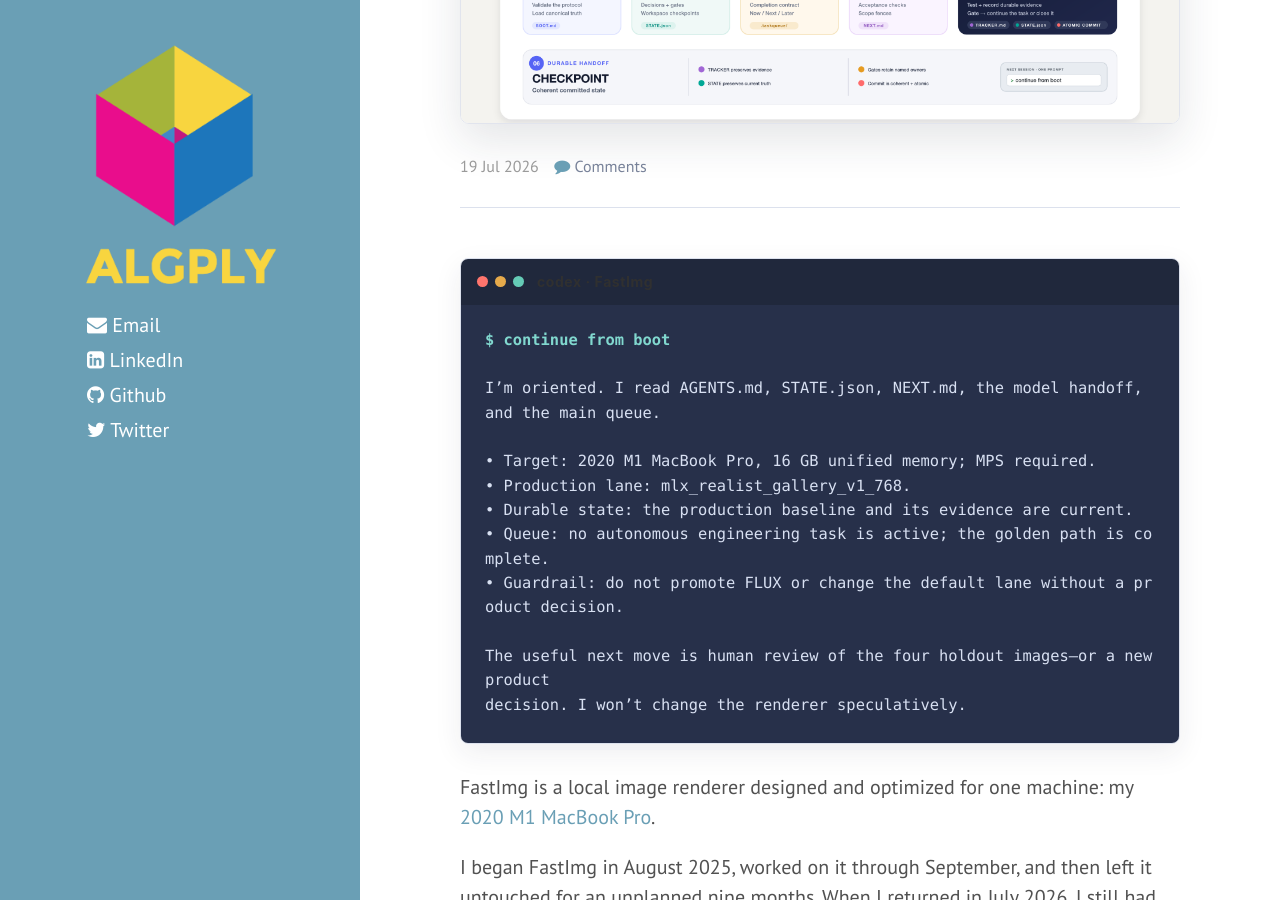
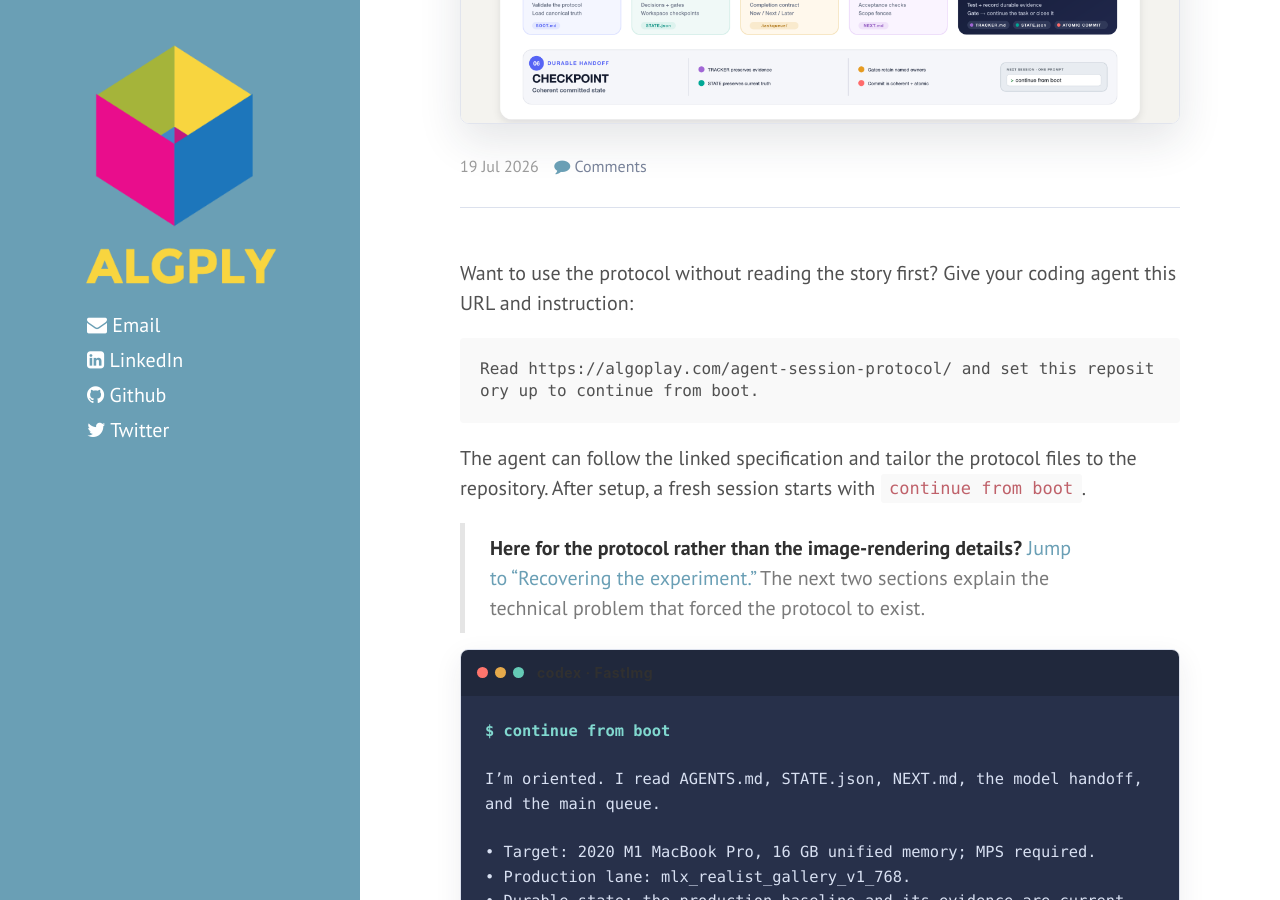
Before and after one commit to josephgardner/josephgardner.github.io, a Jekyll site: the page built from _posts/2026-07-19-agent-session-protocol.md, in a window 1280 px wide and 900 px high, scrolled down 547 px. Built offline with Jekyll 4.4.1, drawn with Linux system fonts in a browser that asks for light colours; nearby versions of some CDN libraries; comment, search, counter and statistics services are not loaded.

Commit message:
Put Agent Session Protocol quick start first

````diff
--- a/_posts/2026-07-19-agent-session-protocol.md
+++ b/_posts/2026-07-19-agent-session-protocol.md
@@ -15,6 +15,20 @@ hero_dek: "One short prompt, followed by enough durable context to make one safe
 hero_image: /public/continue-from-boot-social.png
 hero_image_alt: "The Agent Session Protocol continuity loop"
 ---
+
+Want to use the protocol without reading the story first? Give your coding agent
+this URL and instruction:
+
+```text
+Read https://algoplay.com/agent-session-protocol/ and set this repository up to continue from boot.
+```
+
+The agent can follow the linked specification and tailor the protocol files to
+the repository. After setup, a fresh session starts with `continue from boot`.
+
+> **Here for the protocol rather than the image-rendering details?**
+> [Jump to “Recovering the experiment.”](#recovering-the-experiment) The next two
+> sections explain the technical problem that forced the protocol to exist.
 
 <section class="session-demo" aria-label="Example fresh-session recovery">
   <div class="session-demo-bar"><span></span><span></span><span></span><strong>codex · FastImg</strong></div>
@@ -111,6 +125,7 @@ production_default_lane
 
 Those values can point at the same configuration. They do not have to.
 
+<a id="recovering-the-experiment"></a>
 ### Recovering the experiment
 
 Nine months later, the benchmark record offered several plausible wrong turns.
````
